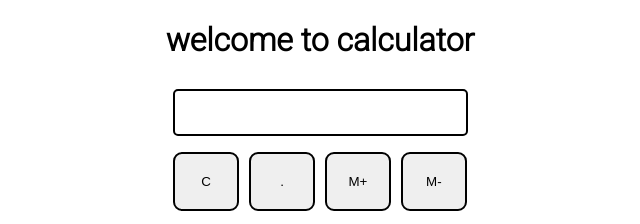
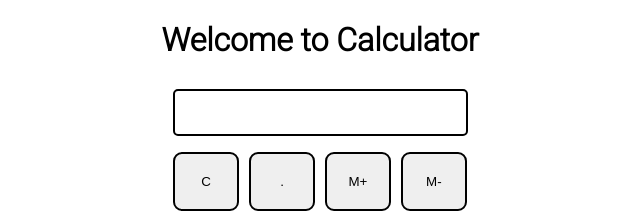
Before and after one commit to shwetakshipriya/calculator, a plain HTML site: page index.html in a window 1280 px wide. Shown: the top 224 px of the page, 328-968 px from the left. Drawn offline with Linux system fonts and the light colour scheme.

Commit message:
file-updated

```diff
--- a/index.html
+++ b/index.html
@@ -4,14 +4,14 @@
 <head>
   <meta charset="utf-8">
   <meta name="viewport" content="width=device-width">
-  <title>Calculate it </title>
+  <title>Calculator </title>
   <link href="style.css" rel="stylesheet" type="text/css" />
   <link href="utils.css" rel="stylesheet" type="text/css" />
 
 </head>
 
 <body>
-  <h1 class="text-center">welcome to calculator</h1>
+  <h1 class="text-center">Welcome to Calculator</h1>
   <div class="container flex flex-col items-center  bg-red mx-auto">
     <div class="row">
       <input class="input" type="text">
```
